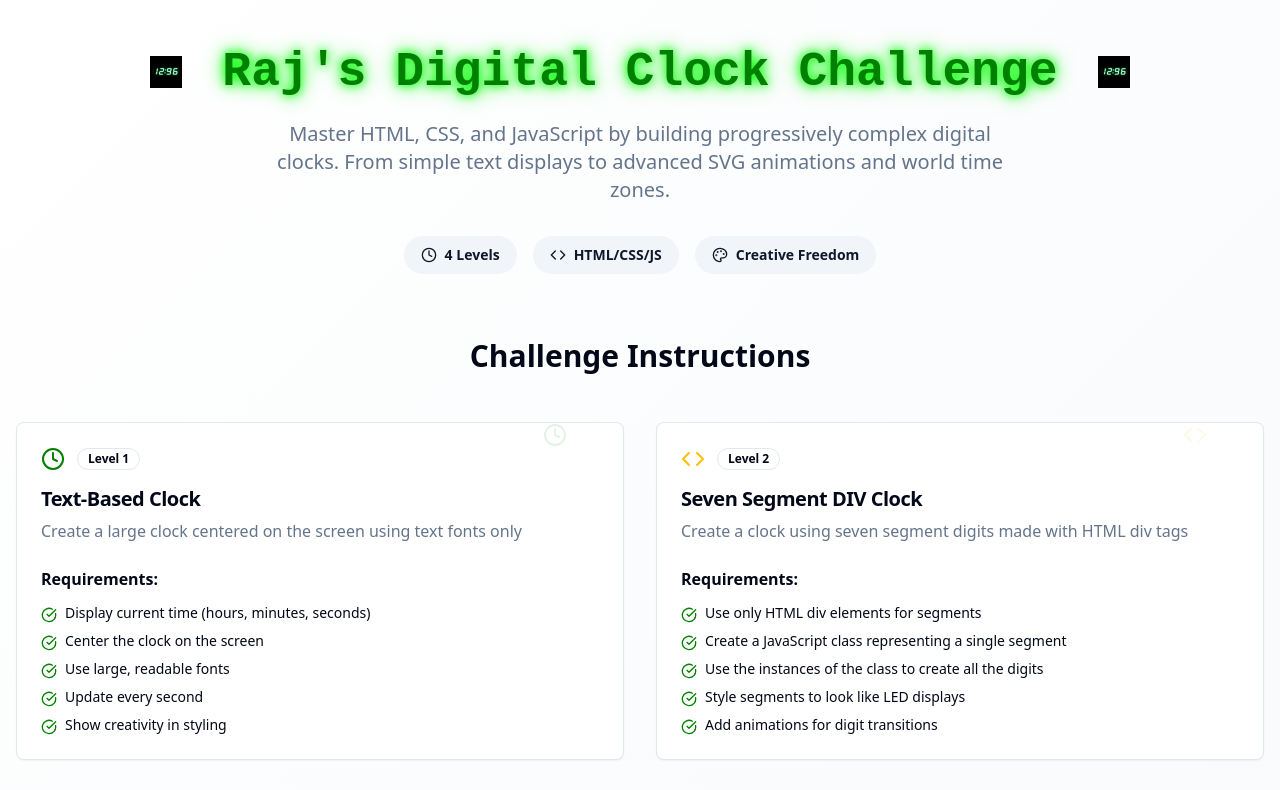
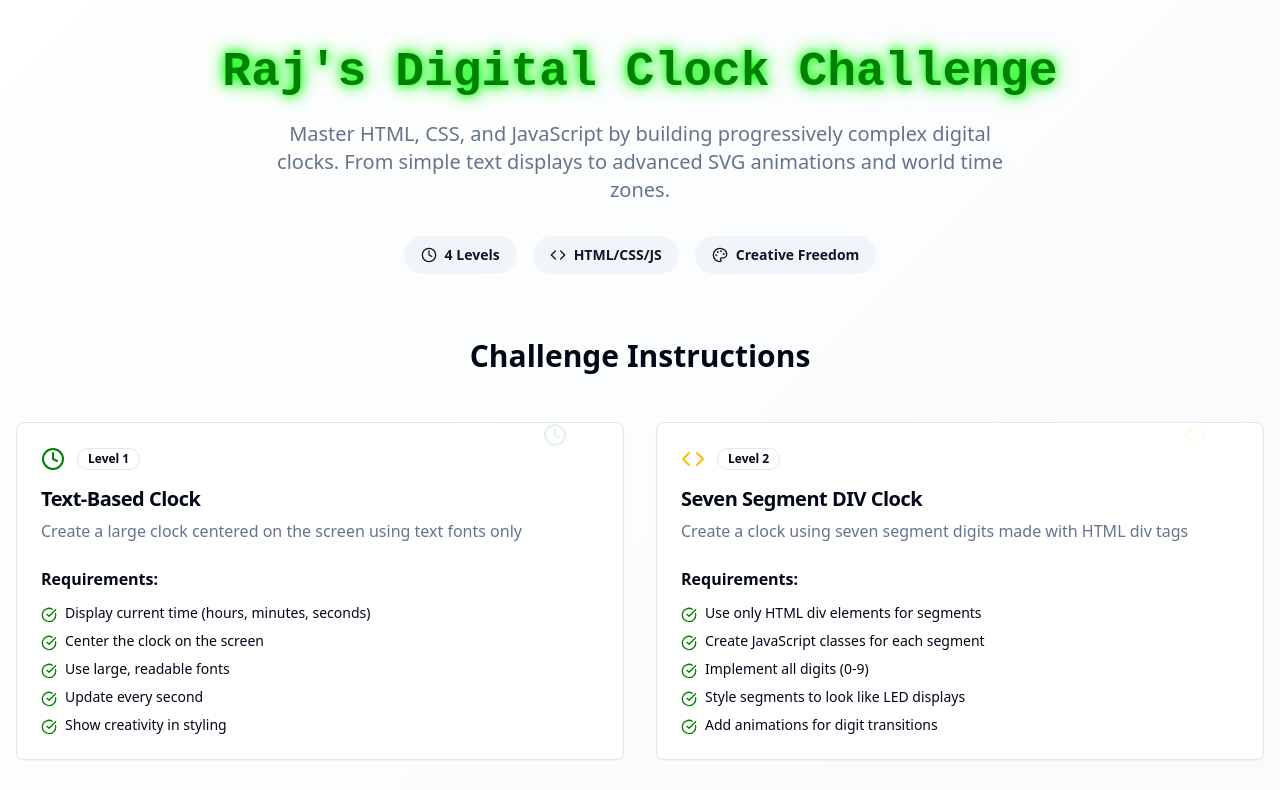
Before and after one commit to rmadhuram/digital-clock-challenge, a React (Vite) app: page / in a window 1280 px wide. Shown: the top 790 px of the page. Built offline with nearby package versions, Linux system fonts and the light colour scheme.

Commit message:
Reverted to commit dd7ec0ad51eac8d63a933c9d2c1ca0b6d8753038

```diff
--- a/src/pages/Index.tsx
+++ b/src/pages/Index.tsx
@@ -7,7 +7,6 @@ import { Textarea } from "@/components/ui/textarea";
 import { Badge } from "@/components/ui/badge";
 import { Clock, Code, Palette, Globe, Github, ExternalLink, CheckCircle } from "lucide-react";
 import { useToast } from "@/hooks/use-toast";
-import digitalClockIcon from "@/assets/digital-clock-icon.png";
 
 const Index = () => {
   const [formData, setFormData] = useState({
@@ -51,8 +50,8 @@ const Index = () => {
       color: "text-digital-amber",
       requirements: [
         "Use only HTML div elements for segments",
-        "Create a JavaScript class representing a single segment",
-        "Use the instances of the class to create all the digits",
+        "Create JavaScript classes for each segment",
+        "Implement all digits (0-9)",
         "Style segments to look like LED displays",
         "Add animations for digit transitions"
       ]
@@ -135,21 +134,9 @@ const Index = () => {
       {/* Hero Section */}
       <div className="container mx-auto px-4 py-12">
         <div className="text-center mb-16">
-          <div className="flex items-center justify-center gap-6 mb-6">
-            <img
-              src={digitalClockIcon}
-              alt="Digital Clock Display"
-              className="w-16 h-8 object-contain"
-            />
-            <h1 className="text-5xl font-bold digital-font glow-effect text-digital-green">
-              Raj's Digital Clock Challenge
-            </h1>
-            <img
-              src={digitalClockIcon}
-              alt="Digital Clock Display"
-              className="w-16 h-8 object-contain"
-            />
-          </div>
+          <h1 className="text-5xl font-bold mb-6 digital-font glow-effect text-digital-green">
+            Raj's Digital Clock Challenge
+          </h1>
           <p className="text-xl text-muted-foreground max-w-3xl mx-auto">
             Master HTML, CSS, and JavaScript by building progressively complex digital clocks.
             From simple text displays to advanced SVG animations and world time zones.
```
Also changed, not shown: src/assets/digital-clock-icon.png (deleted).
